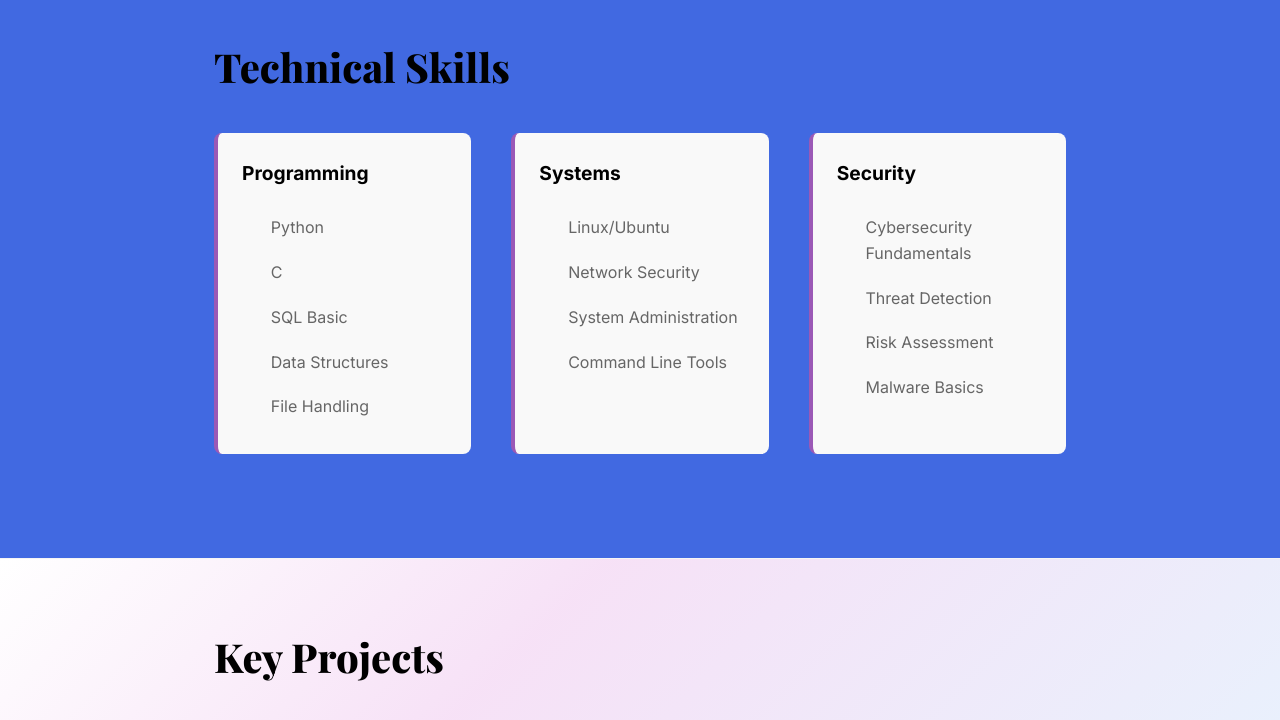
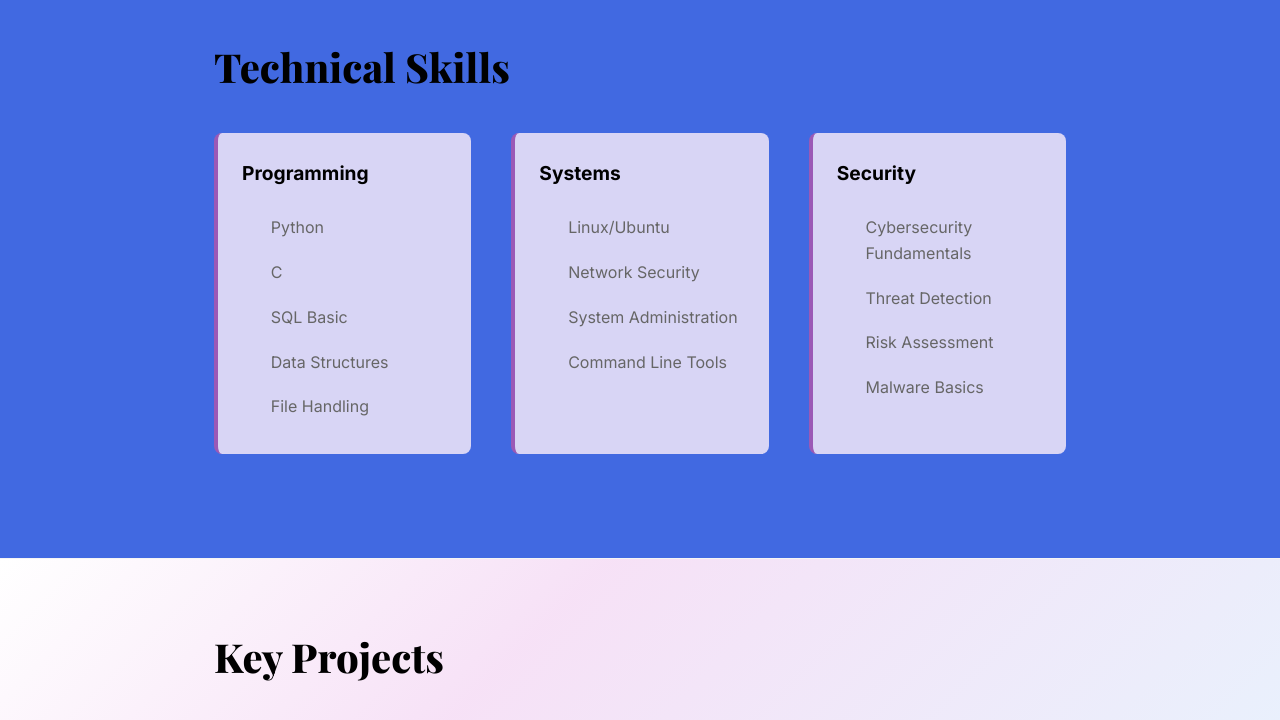
Before and after one commit to priyaS008/portfolio, a plain HTML site: page index.html in a window 1280 px wide. Shown: the part 2640-3360 px from the top of the page. Drawn offline with nearby package versions, Linux system fonts and the light colour scheme.

Commit message:
Update technical skills sub-boxes background color to light purple

```diff
--- a/style.css
+++ b/style.css
@@ -275,7 +275,7 @@ body {
 
 .skill-category {
   padding: 1.5rem;
-  background: #f9f9f9;
+  background: #d8d5f5;
   border-radius: 8px;
   border-left: 4px solid #9b59b6;
 }
```
